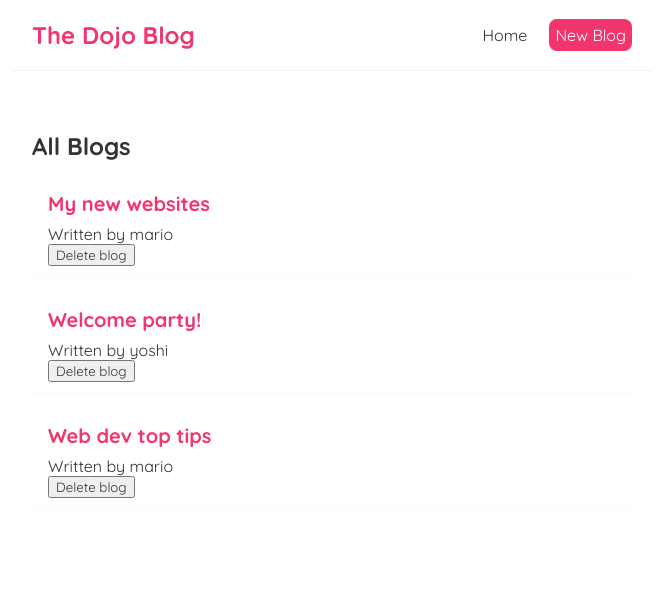
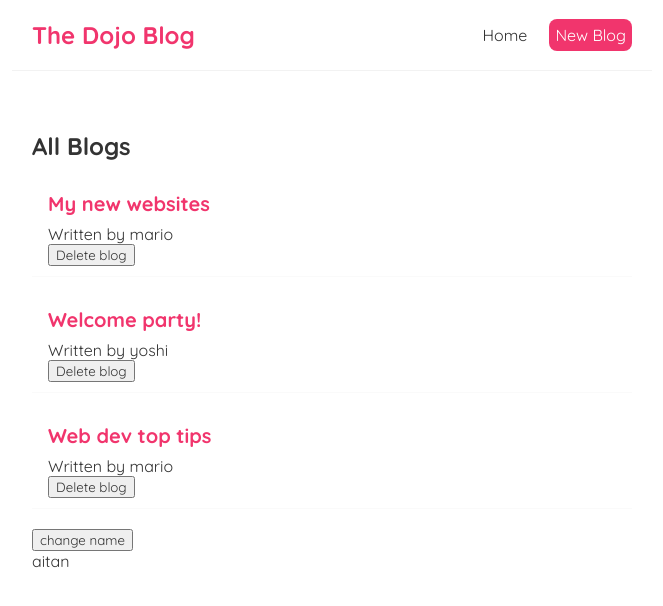
Before and after one commit to AitanMammadova/Blog-Next.js, a React (Create React App) app: page / in a window 1280 px wide. Shown: the top 606 px of the page, without its empty margins (308-971 px from the left). Built offline with nearby package versions, Linux system fonts and the light colour scheme; the HTML template or start-up script is replaced by a standard one.

Commit message:
useEffect dependencies

```diff
--- a/src/Components/Home.js
+++ b/src/Components/Home.js
@@ -10,12 +10,19 @@
       const newBlogs = blogs.filter(blog=>blog.id !== id);
         setBlogs(newBlogs);
     }
+
+    const [name,setName] = useState('aitan');
+
+
     useEffect(()=>{
       console.log('useEffect ran');
-    });
+      console.log(name);
+    },[name]);
     return (
       <div className="home">
         <BlogList blogs = {blogs} title ='All Blogs' handleDelete={handleDelete}/>
+        <button onClick={()=>setName('ali')}>change name</button>
+        <p>{name}</p>
       </div>
     );
   }
```
